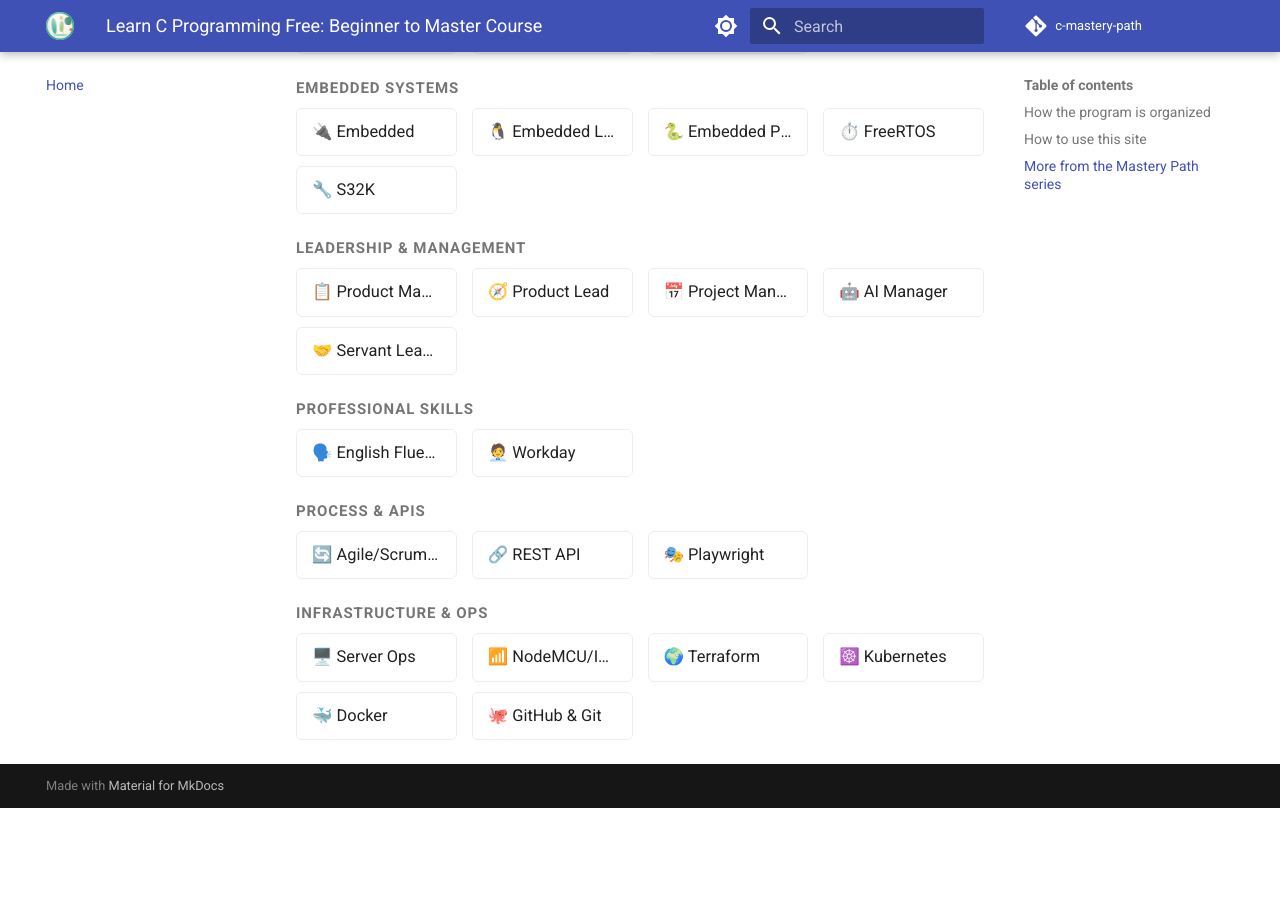
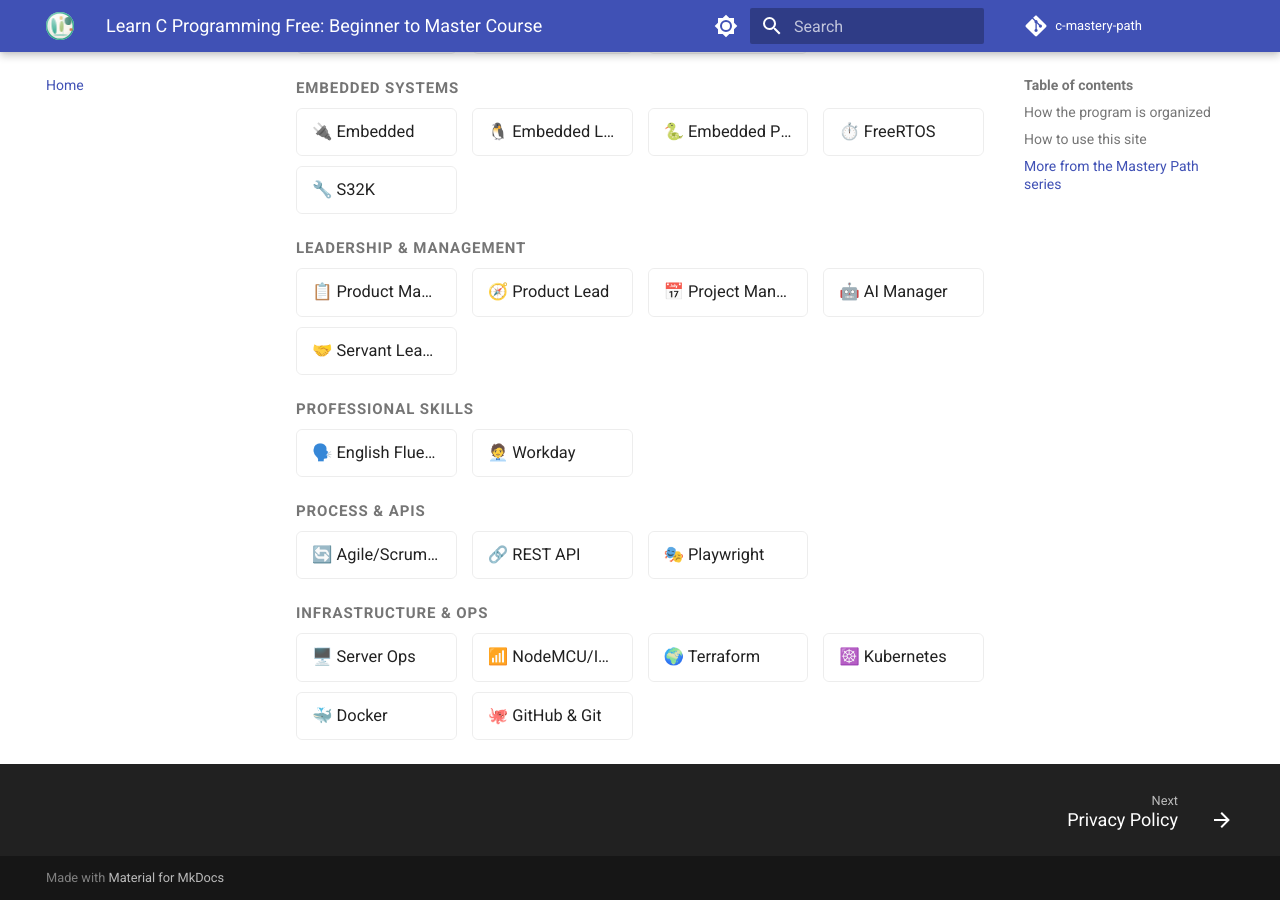
Before and after one commit to SIGILIPELLI/c-mastery-path, an MkDocs documentation site: the page built from docs/index.md, in a window 1280 px wide and 900 px high, scrolled down 2307 px. Built offline with MkDocs 1.6.1 and Material for MkDocs 9.7.7, drawn with Linux system fonts in a browser that asks for light colours; comment, search, counter and statistics services are not loaded; before the commit the page ends 3115 px from its top, so only the background shows below that.

Commit message:
Enable prev/next lesson footer navigation and TOC scroll-follow
Co-Authored-By: Claude Sonnet 5 <noreply@anthropic.com>

```diff
--- a/mkdocs.yml
+++ b/mkdocs.yml
@@ -28,7 +28,9 @@ theme:
     - navigation.sections
     - navigation.expand
     - navigation.top
+    - navigation.footer
     - navigation.indexes
+    - toc.follow
     - content.code.copy
     - content.code.annotate
     - search.suggest
```
